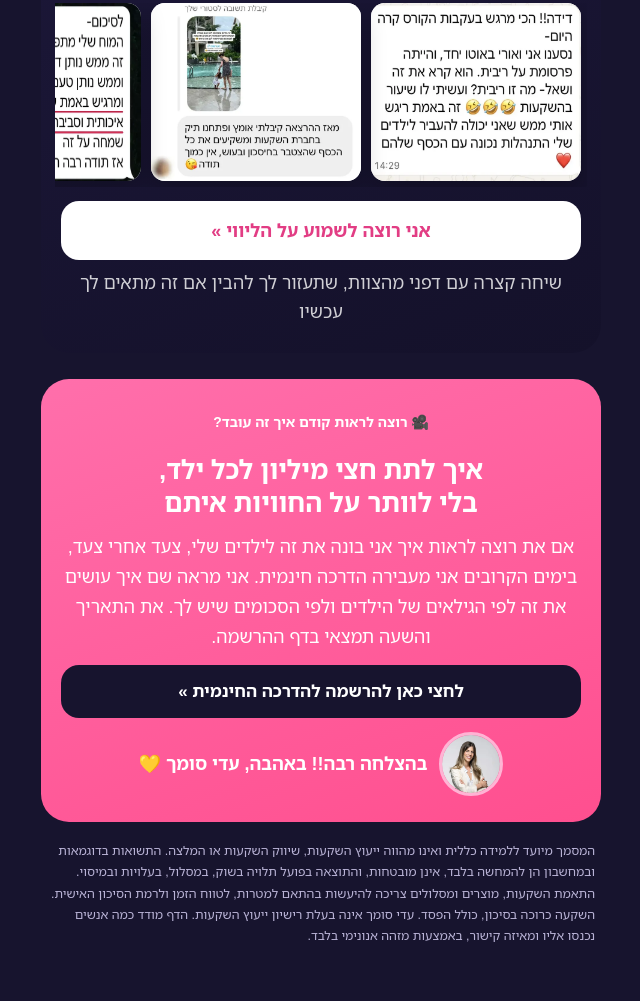
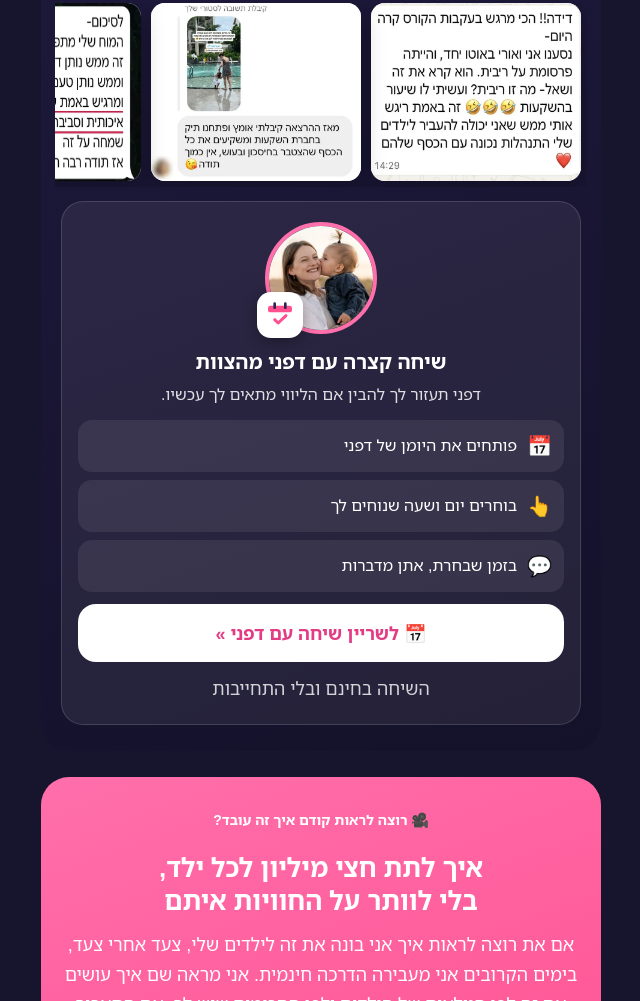
Before and after one commit to adinahirr-commits/mominvest-guides, a plain HTML site: page wa/500k/index.html in a window 1280 px wide. Shown: the part 5979-6980 px from the top of the page, without its empty margins (319-959 px from the left). Drawn offline with Linux system fonts and the light colour scheme.

Commit message:
מדריכי הווטסאפ: כרטיס שיחה עם דפני עם תמונה ויומן, בלי הסכום בעו״ש
Co-Authored-By: Claude Opus 5.5 <noreply@anthropic.com>

```diff
--- a/wa/500k/index.html
+++ b/wa/500k/index.html
@@ -13,7 +13,7 @@
 <meta name="theme-color" content="#17142E">
 <link rel="preconnect" href="https://fonts.googleapis.com">
 <link rel="stylesheet" href="https://fonts.googleapis.com/css2?family=Noto+Sans+Hebrew:wght@400;600;800;900&display=swap">
-<link rel="stylesheet" href="../guide.css?v=4">
+<link rel="stylesheet" href="../guide.css?v=5">
 </head>
 <body data-ref="wa-guide-500k">
 <main class="app">
@@ -129,9 +129,12 @@
     <img src="../img/wa-t-group.webp" alt="עדות: מרגישה שיש קבוצת בנות איכותית וסביבה מקדמת">
     <img src="../img/g04-openacc.webp" alt="עדות: פתחתי קרן השתלמות, פנסיה וקופת גמל להשקעה">
   </div>
-  <div class="ctas">
-    <a class="cta wide" data-cta="livui" href="https://calendly.com/daphneweiss1997/30min?utm_source=whatsapp&amp;utm_medium=guide&amp;utm_campaign=livui&amp;utm_content=guide-500k" target="_blank" rel="noopener">אני רוצה לשמוע על הליווי »</a>
-    <p class="small">שיחה קצרה עם דפני מהצוות, שתעזור לך להבין אם זה מתאים לך עכשיו</p>
+  <div class="dafni">
+    <div class="dpic"><img src="../img/dafni.webp" alt="דפני מהצוות של אמא משקיעה"><span class="cal" aria-hidden="true"><svg viewBox="0 0 24 24"><rect x="3" y="5" width="18" height="16" rx="3" fill="#fff"/><rect x="3" y="5" width="18" height="5" rx="2" fill="#FF4F8F"/><rect x="7" y="2.5" width="2" height="5" rx="1" fill="#2B2350"/><rect x="15" y="2.5" width="2" height="5" rx="1" fill="#2B2350"/><path d="M8 15.5l2.6 2.5L16.5 12.5" fill="none" stroke="#FF4F8F" stroke-width="2.2" stroke-linecap="round" stroke-linejoin="round"/></svg></span></div>
+    <div class="dtxt"><b>שיחה קצרה עם דפני מהצוות</b><span>דפני תעזור לך להבין אם הליווי מתאים לך עכשיו.</span></div>
+    <div class="dsteps"><div><i>📅</i>פותחים את היומן של דפני</div><div><i>👆</i>בוחרים יום ושעה שנוחים לך</div><div><i>💬</i>בזמן שבחרת, אתן מדברות</div></div>
+    <a class="cta wide" data-cta="livui" href="https://calendly.com/daphneweiss1997/30min?utm_source=whatsapp&amp;utm_medium=guide&amp;utm_campaign=livui&amp;utm_content=guide-500k" target="_blank" rel="noopener">📅 לשריין שיחה עם דפני »</a>
+    <p class="small">השיחה בחינם ובלי התחייבות</p>
   </div>
 </section>
 
--- a/wa/guide.css
+++ b/wa/guide.css
@@ -287,3 +287,15 @@ input[type=range]{width:100%;accent-color:var(--pink);height:28px;margin:0}
 @media (max-width:420px){.story{padding:28px 18px 24px;font-size:18.5px}.story h2{font-size:24px}.pull{font-size:21px}.pol{width:44%}}
 .story .pull{clear:both}
 .pol{width:38%;max-width:170px}
+/* כרטיס השיחה עם דפני */
+.dafni{width:100%;background:rgba(255,255,255,.07);border:1px solid rgba(255,255,255,.14);border-radius:22px;padding:20px 16px;display:flex;flex-direction:column;align-items:center;gap:12px}
+.dafni .dpic{position:relative;width:112px;height:112px}
+.dafni .dpic img{width:112px;height:112px;border-radius:50%;object-fit:cover;border:4px solid #FF6FAB;display:block}
+.dafni .cal{position:absolute;bottom:-4px;left:-8px;width:46px;height:46px;border-radius:14px;background:#fff;box-shadow:0 4px 14px rgba(0,0,0,.3);display:flex;align-items:center;justify-content:center}
+.dafni .cal svg{width:32px;height:32px}
+.dafni .dtxt{display:flex;flex-direction:column;gap:4px}
+.dafni .dtxt b{font-size:20px}
+.dafni .dtxt span{font-size:16px;opacity:.85}
+.dafni .dsteps{width:100%;display:flex;flex-direction:column;gap:8px;text-align:right}
+.dafni .dsteps div{background:rgba(255,255,255,.08);border-radius:14px;padding:10px 12px;font-size:16px;display:flex;gap:10px;align-items:center}
+.dafni .dsteps i{font-style:normal;font-size:20px}
```
Also changed, not shown: wa/10-shanim/index.html (+8 -5 lines), wa/img/dafni.webp (added).
